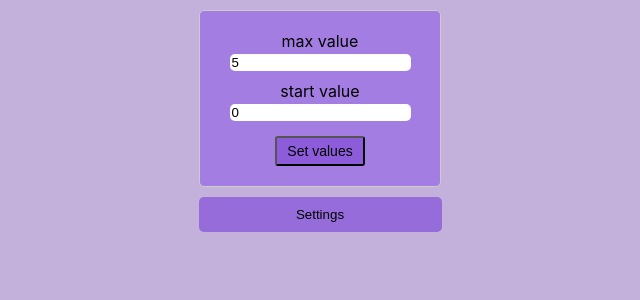
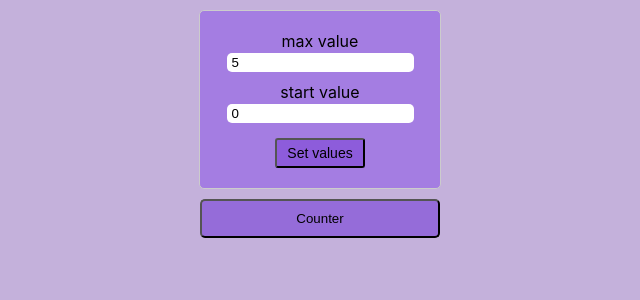
Before and after one commit to athlete94/Counter, a React (Create React App) app: page / in a window 1280 px wide. Both pictures are taken after a click on the button "Settings". Shown: the top 300 px of the page, without its empty margins (320-960 px from the left). Built offline with nearby package versions, Linux system fonts and the light colour scheme.

Commit message:
refactor button

```diff
--- a/package.json
+++ b/package.json
@@ -9,6 +9,7 @@
     "@testing-library/user-event": "^13.5.0",
     "@types/jest": "^27.4.0",
     "@types/node": "^16.11.21",
+    "@types/node-localstorage": "^1.3.0",
     "@types/react": "^17.0.38",
     "@types/react-dom": "^17.0.11",
     "react": "^17.0.2",
--- a/src/App.css
+++ b/src/App.css
@@ -2,14 +2,14 @@
   text-align: center;
 }
 
-.buttonSettings {
-  width: 243px;
+.AppButton {
+  width: 240px;
   border-radius: 5px;
-  border: none;
   background-color: #956cd9;
   padding: 10px 20px;
   cursor: pointer;
 }
+
 
 /*-------Counter---------*/
 
@@ -78,6 +78,7 @@
 .settings input {
   border-radius: 5px;
   border: none;
+  padding: 2px 5px;
 }
 
 .settings button {
@@ -88,6 +89,7 @@
   margin-top: 5px;
 }
 
+
 .error {
   color: darkred;
 }
--- a/src/App.tsx
+++ b/src/App.tsx
@@ -14,12 +14,14 @@ let values: valuesType = {
     start: 0
 }
 
+let titleButton = 'Settings'
+
 function App() {
-
     const [toggle, setToggle] = useState(false) // переключатель counter и settings
 
     const onClickHandler = () => {
         setToggle(!toggle)
+        toggle ? titleButton = 'Settings' : titleButton = 'Counter'
     }
 
     // задаем значения max и start из компоненты Settings
@@ -32,7 +34,7 @@ function App() {
         <div className={'App'}>
             {toggle ? <Settings values={values} setValues={setValues}/> : <Counter values={values}/>}
 
-            <button className={'buttonSettings'} onClick={onClickHandler}>Settings</button>
+            <button className={'AppButton'} onClick={onClickHandler}>{titleButton}</button>
 
         </div>
 
--- a/src/components/Counter.tsx
+++ b/src/components/Counter.tsx
@@ -1,4 +1,4 @@
-import React, {useState} from 'react';
+import React, {useEffect, useState} from 'react';
 import {Screen} from "./Screen";
 import {Button} from "./Button";
 import {valuesType} from "../App";
@@ -10,6 +10,10 @@ type CounterPropsType = {
 export const Counter = ({values}: CounterPropsType) => {
 
     const [number, setNumber] = useState(values.start)
+
+    useEffect(() => {
+        localStorage.setItem('number', JSON.stringify(number))
+    }, [number])
 
     const incrementHandler = () => {
         setNumber(number + 1)
```
Also changed, not shown: src/components/Settings.tsx (+6 -1 lines), 2 other files (tests, documents, lock files or other folders).
